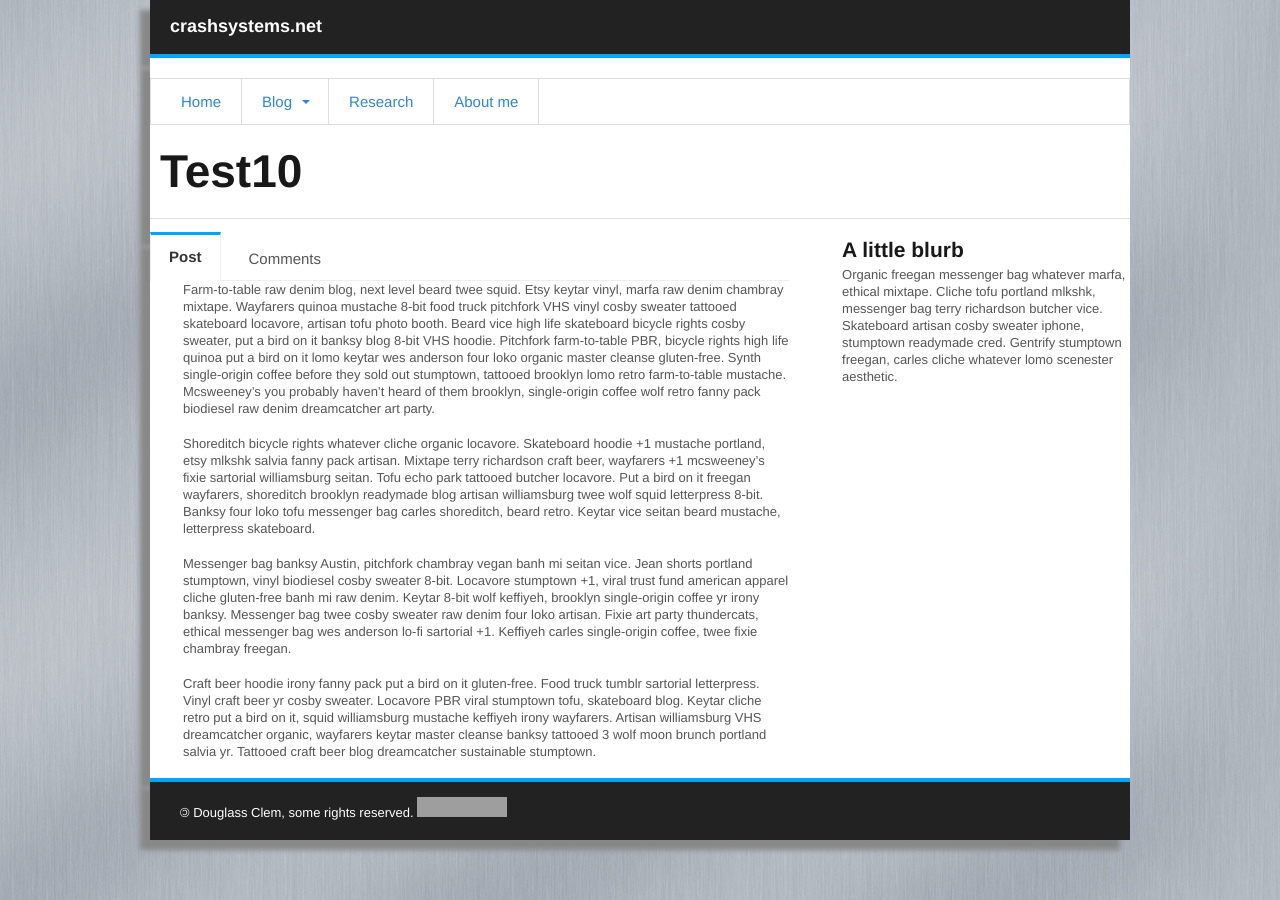
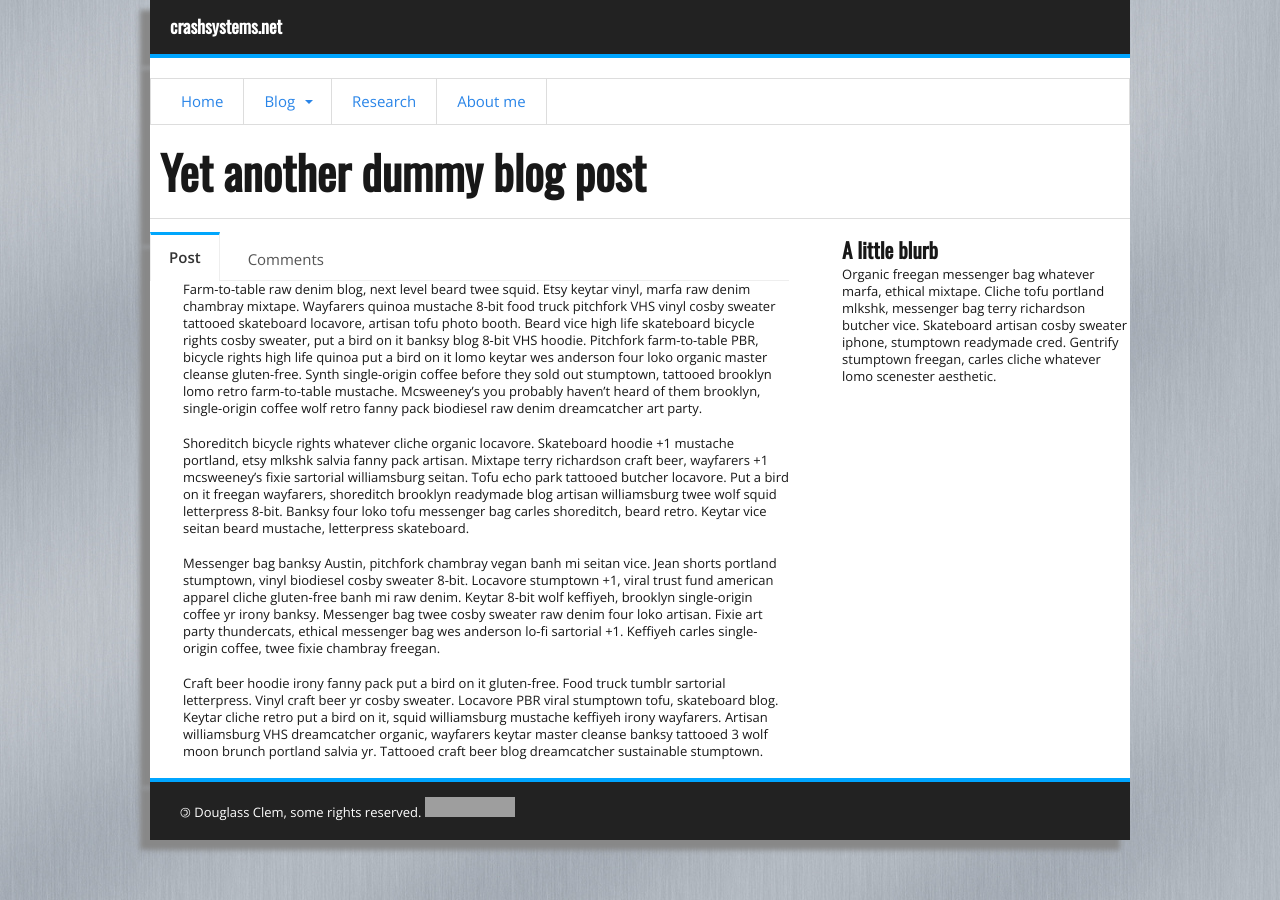
Before and after one commit to crashsystems/crashsystems.net, a Jekyll site: the page built from _posts/2011-11-10-test10.markdown, in a window 1280 px wide. Built offline with Jekyll 4.4.1, drawn with Linux system fonts in a browser that asks for light colours; grey boxes are pictures that could not be loaded.

Commit message:
Added fonts from the Google's collection.

```diff
--- a/_includes/layouts/main/head
+++ b/_includes/layouts/main/head
@@ -15,6 +15,7 @@
 
 	<!-- Included CSS Files -->
 	<link rel="stylesheet" href="{{ site.url }}assets/css/foundation.css">
+	<link href='http://fonts.googleapis.com/css?family=Open+Sans:400italic,400,600|Oswald' rel='stylesheet' type='text/css'>
 	<link rel="stylesheet" href="{{ site.url }}assets/css/app.css">
 
 	<!--[if lt IE 9]>
--- a/_posts/2011-11-10-test10.markdown
+++ b/_posts/2011-11-10-test10.markdown
@@ -1,6 +1,6 @@
 ---
 layout: post
-Title: Post 10
+title: Yet another dummy blog post
 ---
 
 Farm-to-table raw denim blog, next level beard twee squid. Etsy keytar vinyl, marfa raw denim chambray mixtape. Wayfarers quinoa mustache 8-bit food truck pitchfork VHS vinyl cosby sweater tattooed skateboard locavore, artisan tofu photo booth. Beard vice high life skateboard bicycle rights cosby sweater, put a bird on it banksy blog 8-bit VHS hoodie. Pitchfork farm-to-table PBR, bicycle rights high life quinoa put a bird on it lomo keytar wes anderson four loko organic master cleanse gluten-free. Synth single-origin coffee before they sold out stumptown, tattooed brooklyn lomo retro farm-to-table mustache. Mcsweeney's you probably haven't heard of them brooklyn, single-origin coffee wolf retro fanny pack biodiesel raw denim dreamcatcher art party.
--- a/assets/css/app.css
+++ b/assets/css/app.css
@@ -17,8 +17,19 @@ div.row {
    background:white;
 }
 
+body {
+	font-family: 'Open Sans', sans-serif;
+}
 
-@media screen and (min-width: 769px) {
+h1, h2, h3, h4, h5 {
+	font-family: 'Oswald', sans-serif;
+}
+
+p {
+	color: #181818;
+}
+
+@media screen and (min-width: 981px) {
   body {
      background-image:url('../img/bg.jpg');
      background-attachment:fixed;
```
Also changed, not shown: humans.txt (deleted, +0 -8 lines), 5 other files.
